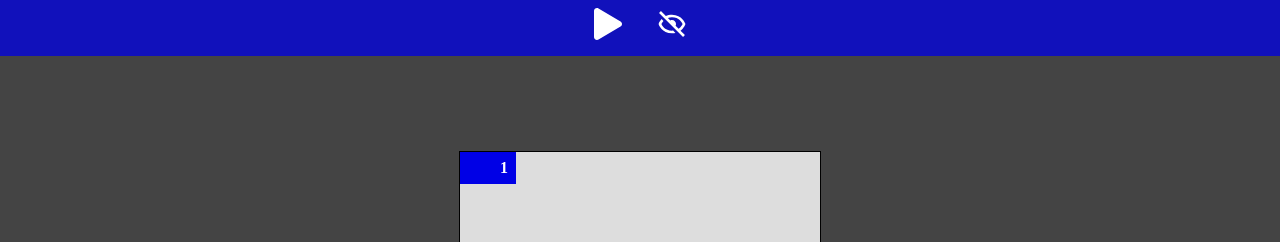
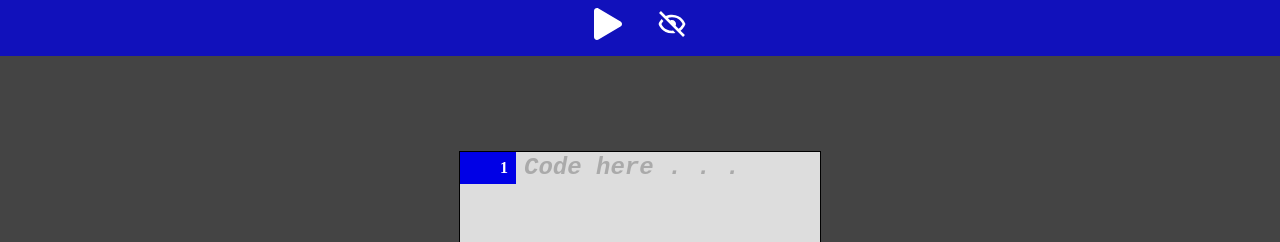
Before and after one commit to Tetr4k/cool-to-bril-compiler, a React (Create React App) app: page / in a window 1280 px wide. Shown: the top 242 px of the page. Built offline with nearby package versions, Linux system fonts and the light colour scheme.

Commit message:
Add placeholder to CodingArea

```diff
--- a/src/components/CodingArea/index.tsx
+++ b/src/components/CodingArea/index.tsx
@@ -37,7 +37,12 @@ const CodingArea = (props: codingAreaProps) => {
 				htmlFor="code"
 				className="coding-input"
 			>
-				{React.cloneElement(props.children, { rows: rows, onInput: handleLineInput, id: "code"})}
+				{React.cloneElement(props.children, {
+					rows: rows,
+					onInput: handleLineInput,
+					id: "code",
+					placeholder: "Code here . . ."
+				})}
 			</label>
 		</div>
 	)
--- a/src/index.css
+++ b/src/index.css
@@ -72,6 +72,12 @@ button:hover{
 	text-justify: distribute;
 }
 
+textarea::placeholder{
+	color: #AAAAAA;
+	font-weight: bolder;
+	font-style: italic;
+}
+
 footer{
 	background: #1111BB;
 	display: flex;
```
